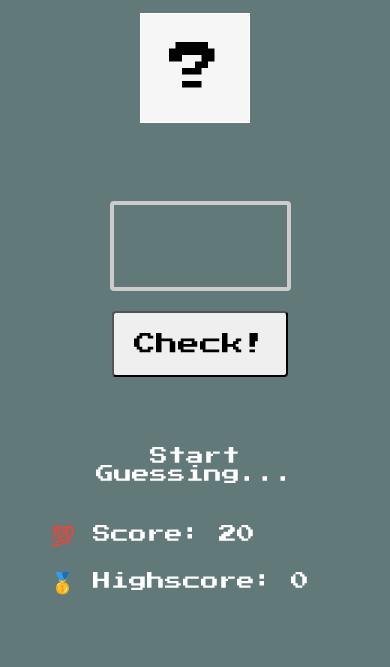
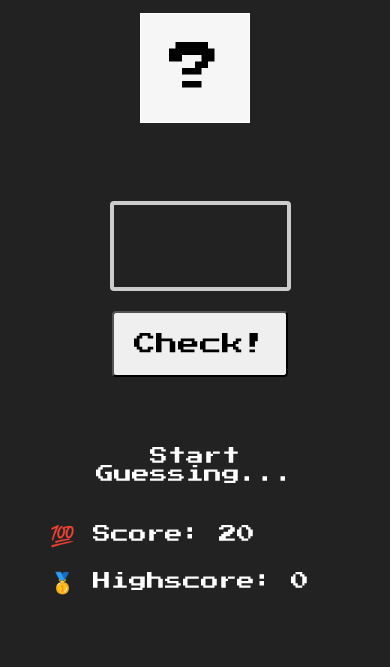
Before and after one commit to pantbibek21/mini-projects, a plain HTML site: page GuessMyNumber/index.html in a window 390 px wide. Shown: the part 233-900 px from the top of the page. Drawn offline with Linux system fonts and the light colour scheme.

```diff
--- a/GuessMyNumber/style.css
+++ b/GuessMyNumber/style.css
@@ -131,10 +131,7 @@ body {
 
 }
 @media screen and (max-width: 480px) {
-    body {
-        background-color: rgb(97, 121, 121);
-    }
-    .header {
+       .header {
         border-bottom: 0px;
     }
     .main-content {
```
